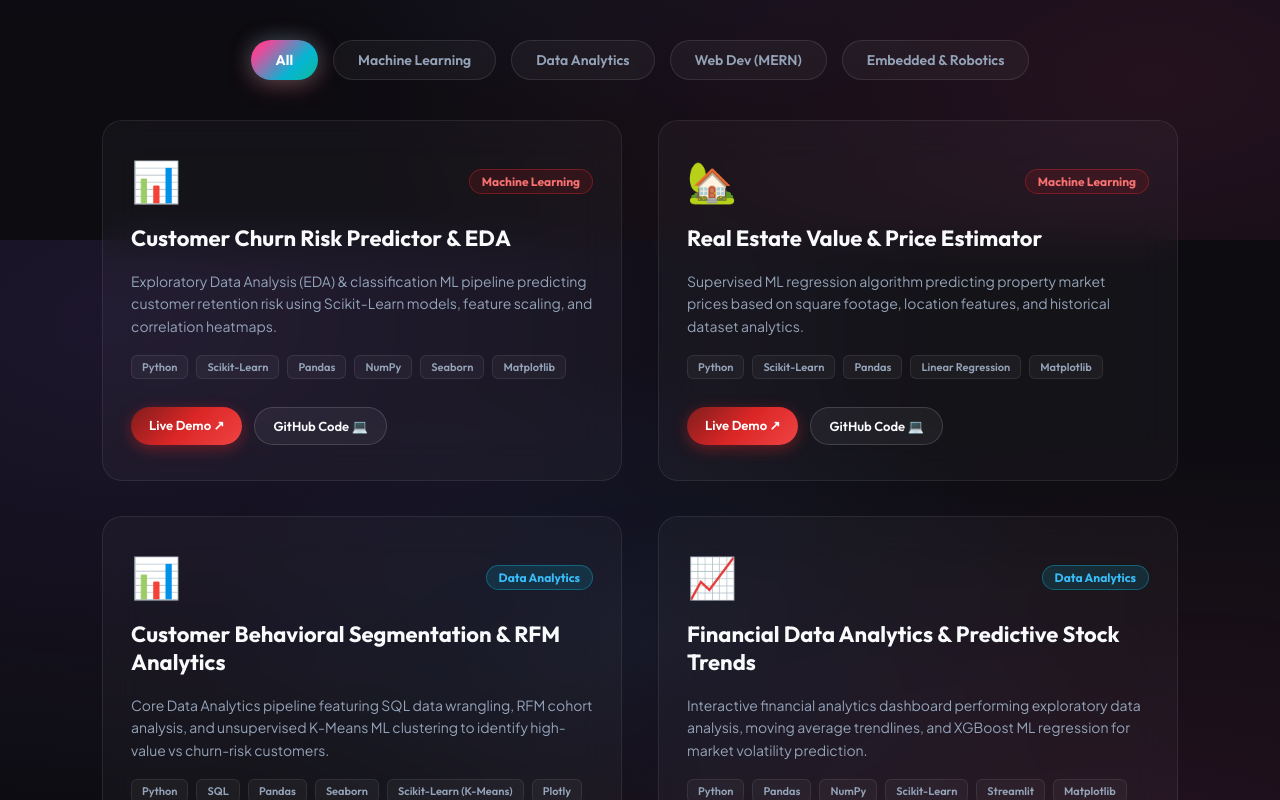
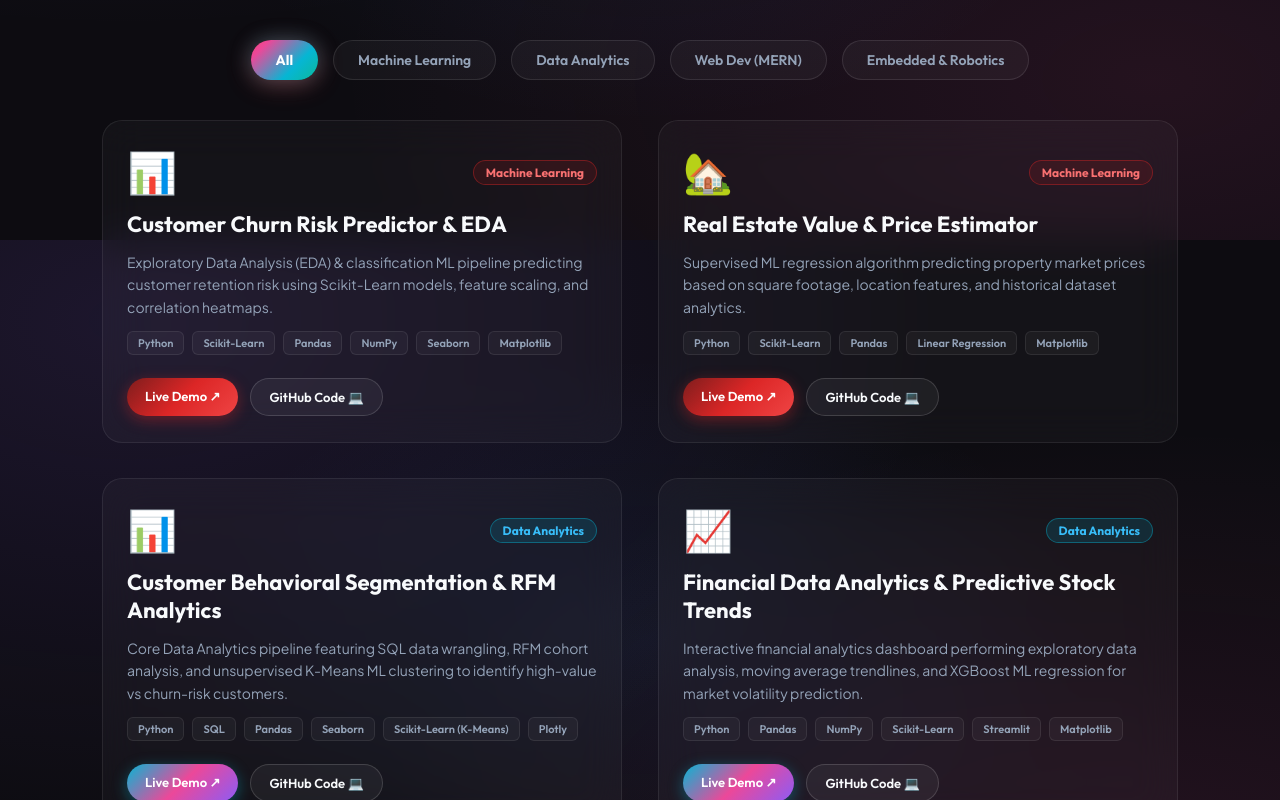
Before and after one commit to Khursheed5898/My_Portfolio, a React (Vite) app: page / in a window 1280 px wide. Shown: the part 2960-3760 px from the top of the page. Built offline with nearby package versions, Linux system fonts and the light colour scheme; no server answers.

Commit message:
Reduce project card padding and height by 5-10% in MyWork.css

```diff
--- a/src/Components/MyWork/MyWork.css
+++ b/src/Components/MyWork/MyWork.css
@@ -131,7 +131,7 @@
   -webkit-backdrop-filter: blur(20px);
   border: 1px solid rgba(255, 255, 255, 0.08);
   border-radius: 20px;
-  padding: 35px 28px;
+  padding: 26px 24px;
   overflow: hidden;
   cursor: pointer;
 
@@ -177,7 +177,7 @@
 .work-content {
   display: flex;
   flex-direction: column;
-  gap: 18px;
+  gap: 13px;
   transform: translateZ(30px);
 }
 
```
